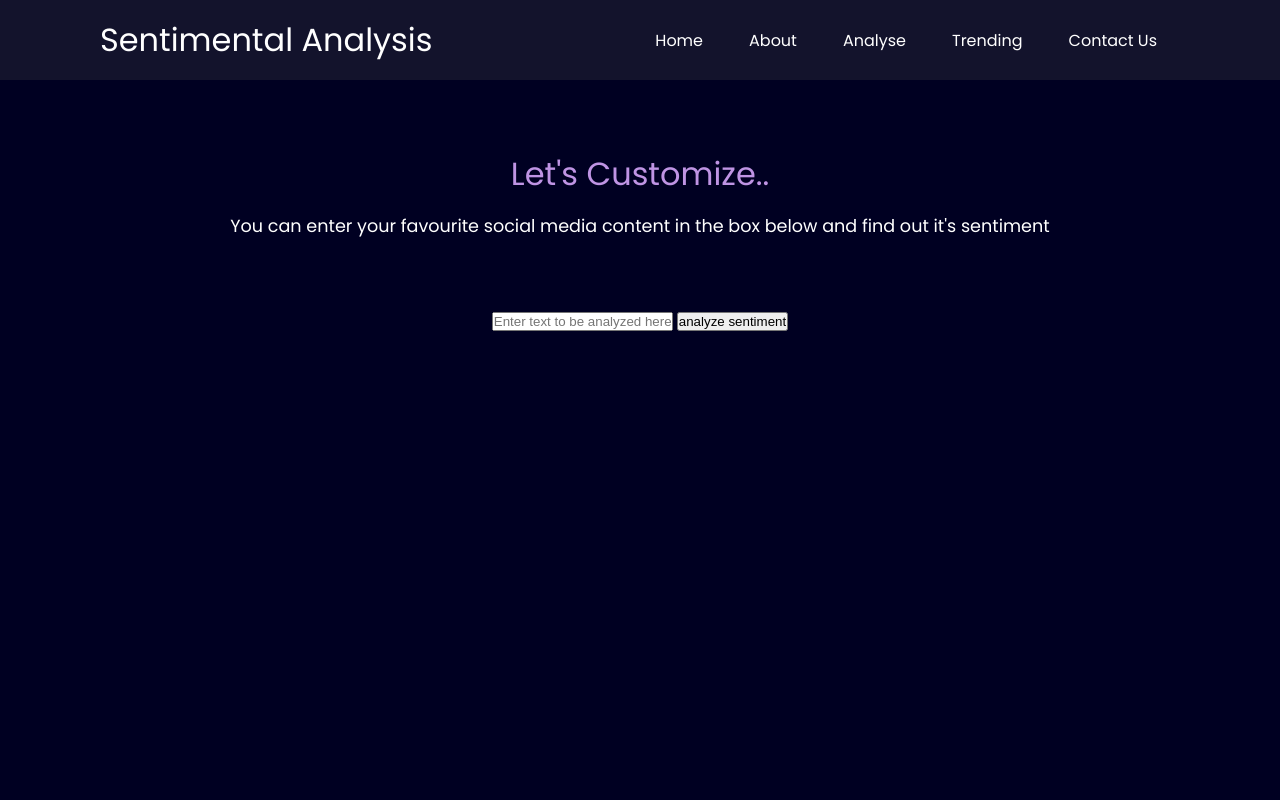
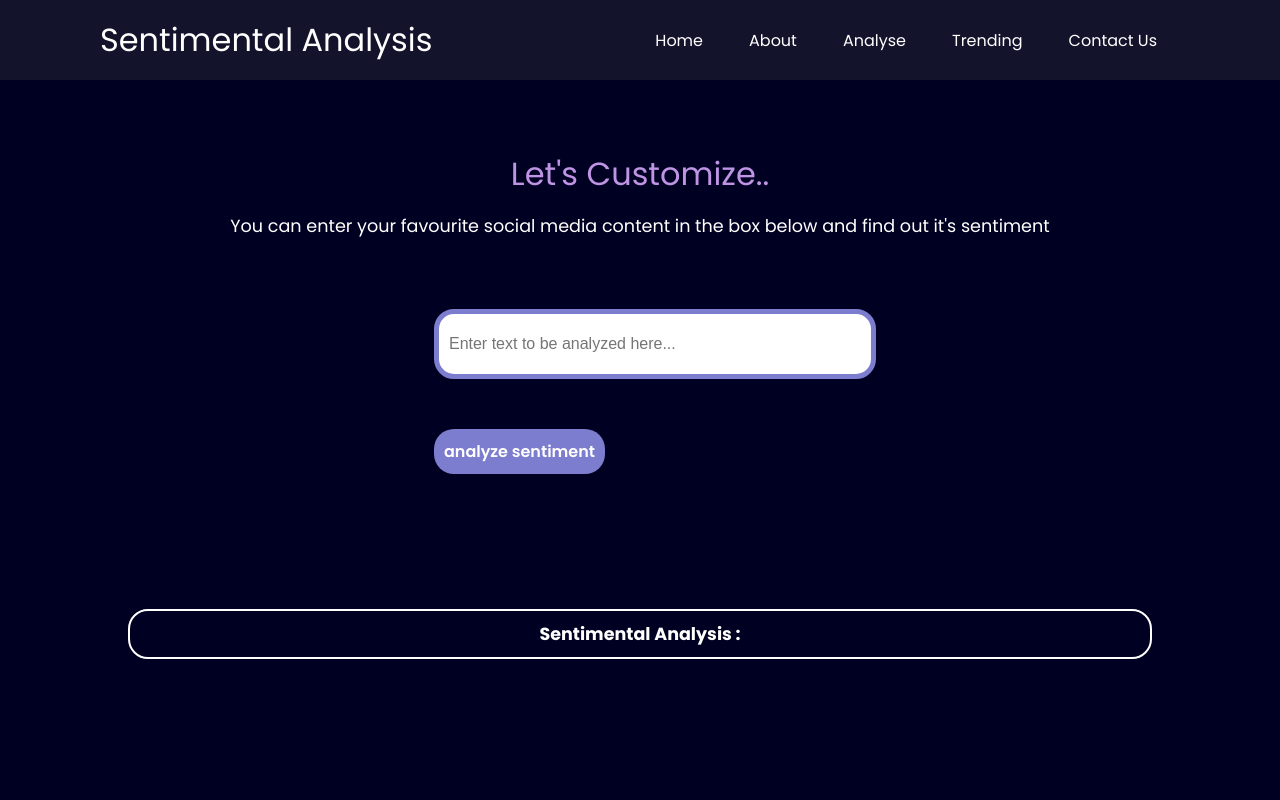
Before and after one commit to TIDYMOUSE/SixBits-Sentiment-Analysis, a Django app: page /analyze/ in a window 1280 px wide. Run offline with Django 4.2, Linux system fonts and the light colour scheme.

Commit message:
Changes made

```diff
--- a/static/styles/posts.css
+++ b/static/styles/posts.css
@@ -43,7 +43,7 @@ body{
     font-family: 'Poppins', sans-serif;
 }
 .contain1{
-    width: 49vw;
+    width: 51vw;
     height: 85vh;
     border-radius: 10px;
     background-color: rgb(3, 3, 58);
@@ -176,3 +176,7 @@ body{
         font-weight: bold;
 
  }
+ .post {
+    font-family: 'Poppins', sans-serif;
+    border: 2px solid white;
+ }
--- a/templates/posts/analyse.html
+++ b/templates/posts/analyse.html
@@ -20,6 +20,7 @@
         background-color: rgb(0, 0, 34);
         color: rgb(255, 255, 255);
         font-family: "Poppins", sans-serif;
+        overflow-x: hidden;
       }
 
       nav {
@@ -72,7 +73,6 @@
         font-size: 15px;
         margin: 0 auto;
         margin-top: 70px;
-
         display: flex;
         justify-content: center;
         align-items: center;
@@ -81,7 +81,7 @@
 
       #text-input {
         width: 100%;
-        height: 200px;
+        height: 40px;
         padding: 10px;
         font-size: 16px;
         border-radius: 20px;
@@ -97,7 +97,6 @@
         margin-top: 50px;
         font-size: 16px;
         font-weight: 600;
-        /* border-color: aliceblue; */
         border: none;
         margin-bottom: 40px;
         font-family: "Poppins", sans-serif;
@@ -106,6 +105,27 @@
         color: #bf94e4;
         text-align: center;
         margin-bottom: 15px;
+      }
+      .sentiment{
+        width: 1000px;
+        font-size: 15px;
+        /* margin: 0 auto; */
+        margin-top: 20px;
+        display: flex;
+        justify-content: center;
+        align-items: center;
+        flex-direction: column;
+        border: 2px solid white;
+        border-radius: 20px;
+        margin-bottom: 20px;
+        padding: 10px;
+      }
+      .contain{
+        width: 100vw;
+        height: 30vh;
+        display: flex;
+        justify-content: center;
+        align-items: center;
       }
     </style>
 
@@ -136,20 +156,28 @@
       <div class="input-box">
         <form method="POST" >
           {%csrf_token%}
-        <input type="text" name="Advait" placeholder="Enter text to be analyzed here...">
-        <input type="submit" value="analyze sentiment">
+        <input type="text" name="Advait" placeholder="Enter text to be analyzed here..." id="text-input">
+        <input type="submit" value="analyze sentiment" id="analyze-button">
         <!-- <button type="button" id="analyze-button">Analyze Sentiment</button> -->
         </form>
       </div>
-      <div>
+
+      <div class="contain">
+        <div class="sentiment">
+          <h3>Sentimental Analysis :</h3>
           {% for topic, sentiment in senti.items %}
             {% for emotion, deg in sentiment.items %}
+
               <p>
                   Topic : {{topic}}, Sentiment : {{emotion}}, Degree : {{deg}}
               </p>
             {% endfor %}
           {% endfor %}
       </div>
+      </div>
+
+
+
     </main>
   </body>
 </html>
--- a/templates/trends/posts.html
+++ b/templates/trends/posts.html
@@ -46,11 +46,13 @@
           <div id="disposable1">{{post.post_code}}</div>
           <div class="post">
             <a href="{% url 'user' post.username %}">{{post.username}}</a>
+            <p style="background-color: #BF94E4;color: white;font-family: 'Poppins', sans-serif;border-radius: 15px;border: none;padding: 5px;width: 18vw;margin: 15px;padding-left: 5px;"><b>Sentimental Analysis</b></p>
             {% for key,value in senti.items %}
               {% if key == post.pk %}
                 {% for topic, sentiment in value.items %}
                   {% for emotion, deg in sentiment.items %}
-                  <p>
+
+                  <p style="font-family: 'Poppins', sans-serif; border: 1px solid white; border-radius: 15px; margin: 15px; padding: 5px; padding-left: 5px;">
                     Topic : {{topic}}, Sentiment : {{emotion}}, Degree : {{deg}}
                   </p>
                   {% endfor %}
```
